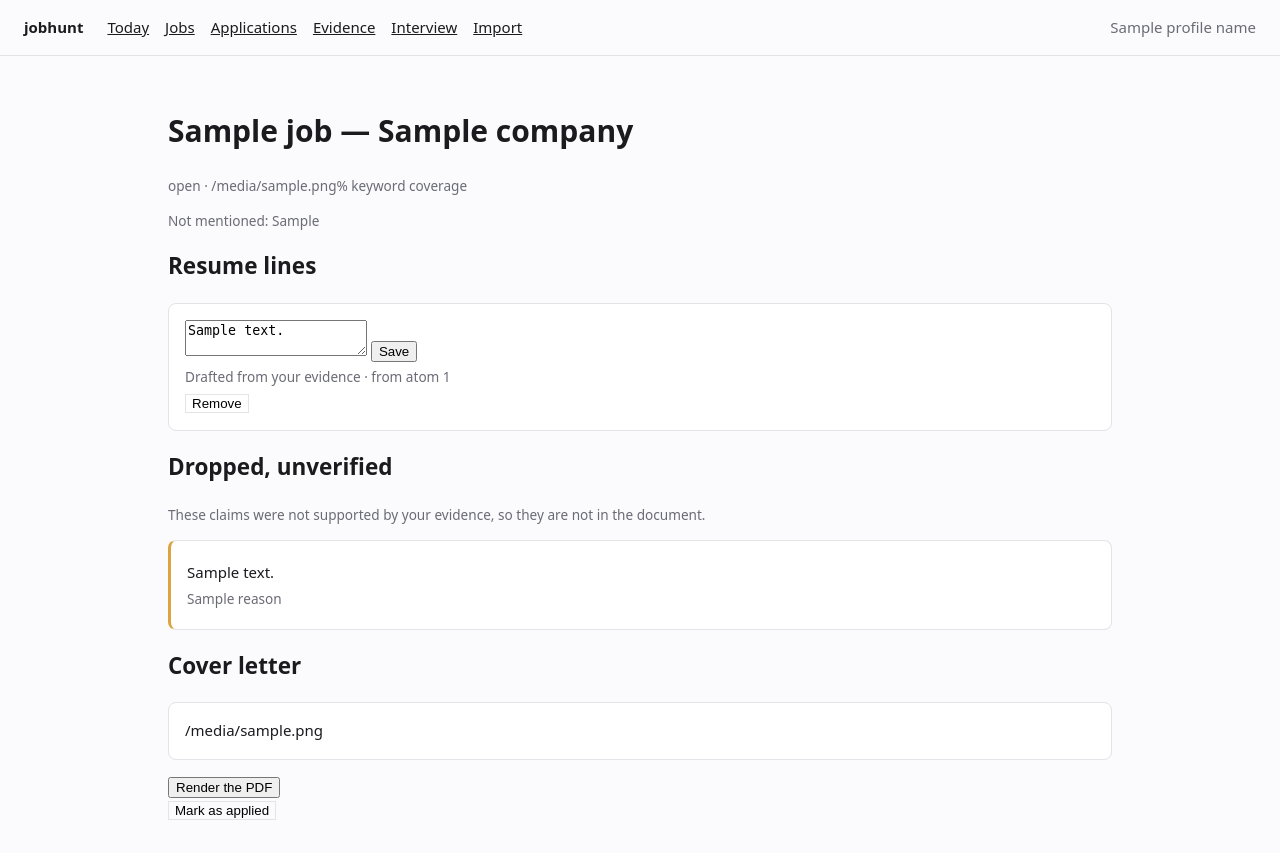
After one commit to t0n-a/jobhunt, a FastAPI app: template src/jobhunt/web/templates/application_detail.html in a window 1280 px wide. The commit adds this page. Run offline with FastAPI, Linux system fonts and the light colour scheme; the template is opened without the code that fills it: most values are stand-ins (such as "Sample title", 1, 10 or a date in 2020); parts of the project's set-up code (start-up, migrations or seed data) failed here and were passed over.

Commit message:
feat: applications UI showing what was kept and what was dropped
Co-Authored-By: Claude Opus 5 (1M context) <noreply@anthropic.com>
Claude-Session: https://claude.ai/code/session_019gAsfJRLjFc97j6WYk8DbL

```diff
--- a/src/jobhunt/web/app.py
+++ b/src/jobhunt/web/app.py
@@ -6,7 +6,7 @@ from pathlib import Path
 
 import httpx
 from fastapi import Depends, FastAPI, File, Form, HTTPException, Request, UploadFile
-from fastapi.responses import HTMLResponse, RedirectResponse
+from fastapi.responses import FileResponse, HTMLResponse, RedirectResponse
 from fastapi.staticfiles import StaticFiles
 from fastapi.templating import Jinja2Templates
 from sqlmodel import Session, select
@@ -25,6 +25,8 @@ from jobhunt.profile.importers.cv import import_cv
 from jobhunt.profile.importers.github import import_github
 from jobhunt.profile.interview import InterviewSession, harvest, next_question, record_answer
 from jobhunt.profile.store import AtomStore
+from jobhunt.tailor.models import Application, delete_bullet, edit_bullet, iter_bullets
+from jobhunt.tailor.pipeline import mark_applied, render_application, tailor_job
 from jobhunt.web.deps import get_llm, get_store
 
 HERE = Path(__file__).parent
@@ -384,4 +386,109 @@ def create_app(config: Config) -> FastAPI:
                 _coach(db, llm).start_quest(gap)
         return RedirectResponse("/today", status_code=303)
 
+    def _application(db: Session, application_id: int) -> Application:
+        application = db.get(Application, application_id)
+        if application is None:
+            raise HTTPException(status_code=404, detail="No such application")
+        return application
+
+    @app.post("/jobs/{job_id}/tailor")
+    def job_tailor(job_id: int, llm: LLMProvider = Depends(get_llm)):
+        with Session(app.state.engine) as db:
+            job = JobStore(db).get(job_id)
+            if job is None:
+                raise HTTPException(status_code=404, detail="No such job")
+            with _importer_errors():
+                application = tailor_job(db, job, llm, profile=config.profile)
+            application_id = application.id
+        return RedirectResponse(f"/applications/{application_id}", status_code=303)
+
+    @app.get("/applications")
+    def applications_page(request: Request):
+        with Session(app.state.engine) as db:
+            applications = db.exec(
+                select(Application).order_by(Application.created_at.desc())
+            ).all()
+            jobs = {job.id: job for job in db.exec(select(Job)).all()}
+            return templates.TemplateResponse(
+                request,
+                "applications.html",
+                {"applications": list(applications), "jobs": jobs},
+            )
+
+    @app.get("/applications/{application_id}")
+    def application_detail(request: Request, application_id: int):
+        with Session(app.state.engine) as db:
+            application = _application(db, application_id)
+            job = JobStore(db).get(application.job_id)
+            return templates.TemplateResponse(
+                request,
+                "application_detail.html",
+                {
+                    "application": application,
+                    "job": job,
+                    "bullets": iter_bullets(application.resume_json),
+                },
+            )
+
+    @app.post("/applications/{application_id}/bullets/{index}")
+    def application_edit_bullet(
+        request: Request, application_id: int, index: int, text: str = Form(...)
+    ):
+        with Session(app.state.engine) as db:
+            application = _application(db, application_id)
+            try:
+                # Assign a new dict: JSON columns are not mutation-tracked, and
+                # an in-place edit is silently discarded on commit.
+                application.resume_json = edit_bullet(application.resume_json, index, text)
+            except IndexError as exc:
+                raise HTTPException(status_code=404, detail="No such bullet") from exc
+            db.add(application)
+            db.commit()
+            db.refresh(application)
+            bullet = dict(iter_bullets(application.resume_json))[index]
+            return templates.TemplateResponse(
+                request,
+                "partials/bullet_row.html",
+                {"application": application, "index": index, "bullet": bullet},
+            )
+
+    @app.post("/applications/{application_id}/bullets/{index}/delete")
+    def application_delete_bullet(application_id: int, index: int):
+        with Session(app.state.engine) as db:
+            application = _application(db, application_id)
+            try:
+                application.resume_json = delete_bullet(application.resume_json, index)
+            except IndexError as exc:
+                raise HTTPException(status_code=404, detail="No such bullet") from exc
+            db.add(application)
+            db.commit()
+        return HTMLResponse("")
+
+    @app.post("/applications/{application_id}/render")
+    def application_render(application_id: int):
+        with Session(app.state.engine) as db:
+            application = _application(db, application_id)
+            with _importer_errors():
+                render_application(
+                    db, application, profile=config.profile, data_dir=config.data_dir
+                )
+        return RedirectResponse(f"/applications/{application_id}", status_code=303)
+
+    @app.get("/applications/{application_id}/pdf")
+    def application_pdf(application_id: int):
+        with Session(app.state.engine) as db:
+            application = _application(db, application_id)
+            # pdf_path is stored relative to data_dir; resolve it here.
+            path = config.data_dir / application.pdf_path if application.pdf_path else None
+        if path is None or not path.exists():
+            raise HTTPException(status_code=404, detail="Not rendered yet")
+        return FileResponse(path, media_type="application/pdf", filename=path.name)
+
+    @app.post("/applications/{application_id}/applied")
+    def application_applied(application_id: int):
+        with Session(app.state.engine) as db:
+            mark_applied(db, _application(db, application_id))
+        return RedirectResponse("/applications", status_code=303)
+
     return app
--- a/src/jobhunt/web/static/app.css
+++ b/src/jobhunt/web/static/app.css
@@ -22,3 +22,4 @@ details form { display: grid; gap: .5rem; max-width: 40rem; margin-top: .75rem;
 button.secondary { background: none; border: 1px solid var(--line); }
 .energy { display: flex; gap: .4rem; margin: .5rem 0 1rem; }
 .energy button.on { border-color: var(--fg); color: var(--fg); }
+.letter { white-space: pre-wrap; font: inherit; background: #fff; border: 1px solid var(--line); border-radius: 8px; padding: 1rem; }
--- /dev/null
+++ b/src/jobhunt/web/templates/application_detail.html
@@ -0,0 +1,46 @@
+{% extends "base.html" %}
+{% block title %}{{ job.title if job }} — jobhunt{% endblock %}
+{% block content %}
+<h1>{{ job.title if job }} — {{ job.company if job }}</h1>
+<p class="meta">
+  {{ application.status }}
+  {%- if application.coverage is not none %} · {{ application.coverage }}% keyword coverage{% endif %}
+</p>
+
+{% if application.missing_keywords %}
+  <p class="meta">Not mentioned: {{ application.missing_keywords|join(", ") }}</p>
+{% endif %}
+
+<h2>Resume lines</h2>
+<ul class="atoms" id="bullets">
+  {% for index, bullet in bullets %}
+    {% include "partials/bullet_row.html" %}
+  {% endfor %}
+</ul>
+
+{% if application.dropped_bullets %}
+  <h2>Dropped, unverified</h2>
+  <p class="meta">These claims were not supported by your evidence, so they are not in the document.</p>
+  <ul class="atoms">
+    {% for dropped in application.dropped_bullets %}
+      <li class="atom unconfirmed">
+        <p>{{ dropped.text }}</p>
+        <p class="meta">{{ dropped.reason }}</p>
+      </li>
+    {% endfor %}
+  </ul>
+{% endif %}
+
+<h2>Cover letter</h2>
+<pre class="letter">{{ application.cover_letter }}</pre>
+
+<form method="post" action="/applications/{{ application.id }}/render">
+  <button type="submit">Render the PDF</button>
+</form>
+{% if application.pdf_path %}
+  <p><a href="/applications/{{ application.id }}/pdf">Download the PDF</a></p>
+{% endif %}
+<form method="post" action="/applications/{{ application.id }}/applied">
+  <button type="submit" class="secondary">Mark as applied</button>
+</form>
+{% endblock %}
--- a/src/jobhunt/web/templates/base.html
+++ b/src/jobhunt/web/templates/base.html
@@ -13,6 +13,7 @@
     <nav>
       <a href="/today">Today</a>
       <a href="/jobs">Jobs</a>
+      <a href="/applications">Applications</a>
       <a href="/atoms">Evidence</a>
       <a href="/interview">Interview</a>
       <a href="/import">Import</a>
--- a/src/jobhunt/web/templates/job_detail.html
+++ b/src/jobhunt/web/templates/job_detail.html
@@ -24,6 +24,9 @@
 <form method="post" action="/jobs/{{ job.id }}/rescore">
   <button type="submit">Re-score</button>
 </form>
+<form method="post" action="/jobs/{{ job.id }}/tailor">
+  <button type="submit">Tailor a resume for this</button>
+</form>
 
 <h2>Posting</h2>
 <p>{{ job.description }}</p>
--- /dev/null
+++ b/src/jobhunt/web/templates/partials/bullet_row.html
@@ -0,0 +1,14 @@
+<li class="atom{% if bullet.source == 'user' %} unconfirmed{% endif %}" id="bullet-{{ index }}">
+  <form method="post" action="/applications/{{ application.id }}/bullets/{{ index }}"
+        hx-post="/applications/{{ application.id }}/bullets/{{ index }}"
+        hx-target="#bullet-{{ index }}" hx-swap="outerHTML">
+    <textarea name="text" rows="2">{{ bullet.text }}</textarea>
+    <button type="submit">Save</button>
+  </form>
+  <p class="meta">
+    {% if bullet.source == 'user' %}Yours{% else %}Drafted from your evidence{% endif %}
+    · from atom {{ bullet.atom_id }}
+  </p>
+  <button hx-post="/applications/{{ application.id }}/bullets/{{ index }}/delete"
+          hx-target="#bullet-{{ index }}" hx-swap="outerHTML" class="secondary">Remove</button>
+</li>
```
Also changed, not shown: src/jobhunt/web/templates/applications.html (added, +24 -0 lines), tests/test_web_tailor.py (added, +192 -0 lines).
